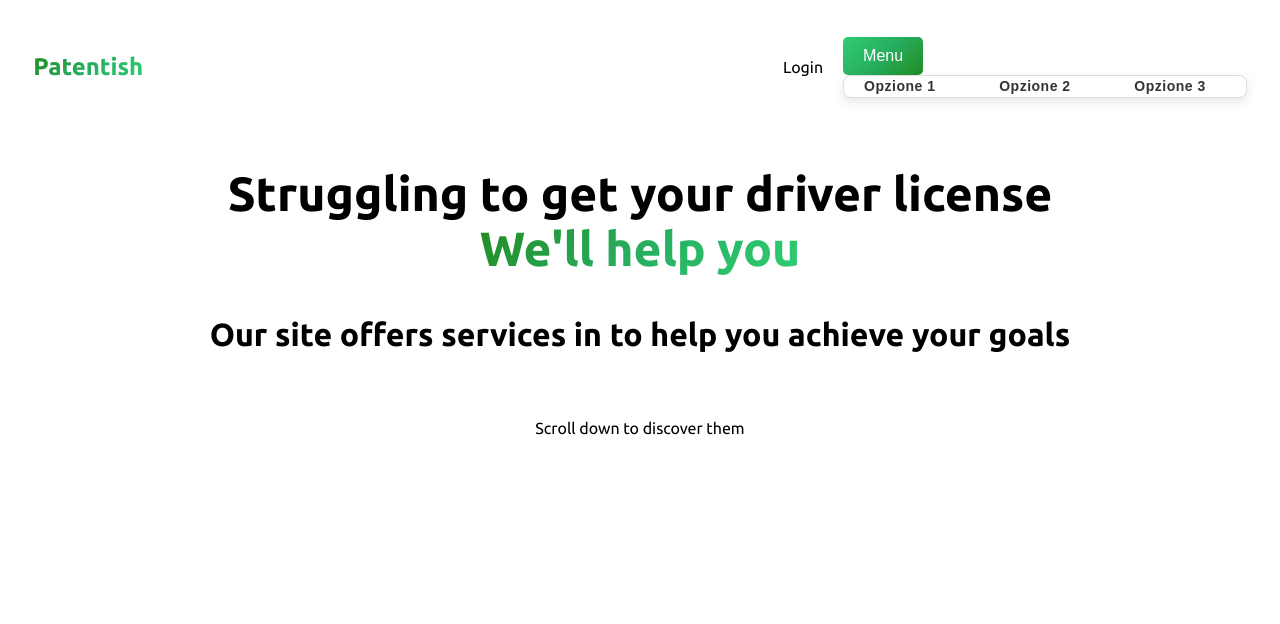
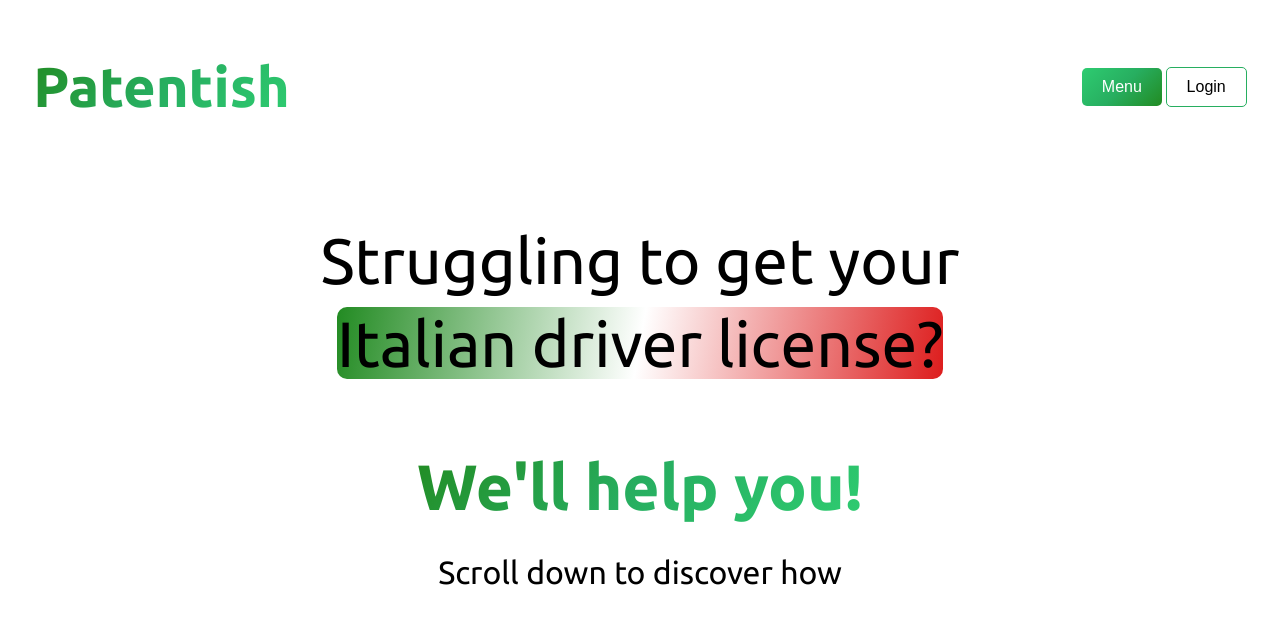
Before and after one commit to aurorar17/patentish, a plain HTML site: page index.html in a window 1280 px wide. Drawn offline with Linux system fonts and the light colour scheme.

Commit message:
title section

```diff
--- a/assets/desktop.css
+++ b/assets/desktop.css
@@ -13,7 +13,7 @@
         display: flex;
         justify-content: space-between;
         align-items: center;
-        padding: 2%;
+        padding: 0 2%;
     }
 
     .nav-container {
@@ -22,7 +22,6 @@
     }
 
     .nav-container a {
-        margin-right: 20px;
         color: black;
         text-decoration: none;
     }
@@ -33,7 +32,27 @@
         -webkit-background-clip: text;
         background-clip: text;
         color: transparent;
+        font-size: 3.5em;
     }
+
+
+    #login-button {
+        display: inline-block;
+        /* Permette al bottone di comportarsi come un elemento inline con padding */
+        padding: 10px 20px;
+        /* Spazio interno del bottone */
+        font-size: 16px;
+        /* Dimensione del testo */
+        font-family: 'Arial', sans-serif;
+        /* Tipo di font */
+        color: #27ae60;
+        /* Colore del testo */
+        border: #27ae60 solid 1px;
+        /* Rimuove il bordo predefinito */
+        border-radius: 5px;
+        background-color: #ffffff;
+    }
+
 
     /* Nel contesto di un menu a discesa, l'uso della proprietà position: relative per il contenitore .menu-container è importante per garantire che il menu a discesa sia posizionato correttamente rispetto al suo genitore. Ecco perché:
 
@@ -54,12 +73,13 @@ position: relative non influisce sul flusso normale del documento, quindi il con
         display: inline-block;
     }
 
-    /* .dropdown-menu {
+    .dropdown-menu {
         display: none;
         position: absolute;
         top: 100%;
         left: 0;
-        background-color: #f9f9f9;
+        margin-left: 10px;
+        background-color: #000000;
         min-width: 160px;
         box-shadow: 0px 8px 16px 0px rgba(0, 0, 0, 0.2);
         z-index: 1;
@@ -67,7 +87,7 @@ position: relative non influisce sul flusso normale del documento, quindi il con
 
     .dropdown-menu a {
         color: black;
-        padding: 12px 16px;
+        padding: 30%;
         text-decoration: none;
         display: block;
     }
@@ -76,86 +96,10 @@ position: relative non influisce sul flusso normale del documento, quindi il con
         background-color: #f1f1f1;
     }
 
-    /* Mostra il menu a discesa quando si passa sopra il contenitore
+    /* Mostra il menu a discesa quando si passa sopra il contenitore */
     .menu-container:hover .dropdown-menu {
         display: block;
-    } */
-
-    .dropdown-menu {
-        background-color: #ffffff;
-        /* Colore più chiaro per un look pulito */
-        border-radius: 8px;
-        /* Aggiungi angoli arrotondati */
-        min-width: 180px;
-        /* Leggermente più largo per dare spazio */
-        box-shadow: 0px 8px 16px rgba(0, 0, 0, 0.1);
-        /* Ombra più soft */
     }
-
-    .dropdown-menu a {
-        color: #333333;
-        /* Testo leggermente più scuro */
-        padding: 14px 20px;
-        /* Più spazio intorno agli elementi */
-        font-family: 'Arial', sans-serif;
-        /* Scegli un font moderno */
-        font-size: 14px;
-        /* Riduci leggermente la dimensione del testo */
-        font-weight: bold;
-        /* Rendi il testo più visibile */
-        transition: background-color 0.3s ease;
-        /* Aggiungi transizioni fluide */
-    }
-
-    .dropdown-menu a:hover {
-        background-color: #ececec;
-        /* Colore hover più soft */
-    }
-
-    .dropdown-menu {
-        transition: opacity 0.3s ease, transform 0.3s ease;
-        opacity: 0;
-        transform: translateY(-10px);
-        /* Inizialmente nascosto leggermente in alto */
-    }
-
-    .menu-container:hover .dropdown-menu {
-        display: block;
-        opacity: 1;
-        transform: translateY(0);
-        /* Scende con una transizione fluida */
-    }
-
-    .dropdown-menu a {
-        letter-spacing: 0.5px;
-        /* Aumenta leggermente lo spazio tra le lettere */
-        line-height: 1.5;
-        /* Aggiungi altezza della linea per migliorare la leggibilità */
-    }
-
-    .dropdown-menu {
-        animation: slideIn 0.3s ease forwards;
-    }
-
-    @keyframes slideIn {
-        from {
-            opacity: 0;
-            transform: translateY(-20px);
-        }
-
-        to {
-            opacity: 1;
-            transform: translateY(0);
-        }
-    }
-
-    .dropdown-menu {
-        border: 1px solid #dddddd;
-        /* Bordo leggero e discreto */
-        box-shadow: 0px 4px 12px rgba(0, 0, 0, 0.1);
-        /* Ombra più delicata */
-    }
-
 
     .button {
         display: inline-block;
@@ -218,18 +162,30 @@ position: relative non influisce sul flusso normale del documento, quindi il con
 
     /* TITOLO */
 
+    #title1 {
+        font-size: 0.5em;
+        font-weight: normal;
+    }
+
     .title-container {
         text-align: center;
     }
 
     h2 {
-        font-size: 3em;
-        font-weight: bold;
+        font-size: 4em;
+        font-weight: normal;
+        line-height: 130%;
     }
 
     h3 {
-        font-size: 2em;
+        font-size: 4em;
         font-weight: bold;
+
+    }
+
+    .italian {
+        background: linear-gradient(100deg, #228B22, #ffffff, #dd1d1d);
+        border-radius: 10px;
     }
 
     .special-effect {
@@ -238,6 +194,7 @@ position: relative non influisce sul flusso normale del documento, quindi il con
         -webkit-background-clip: text;
         background-clip: text;
         color: transparent;
+        margin-bottom: 0;
     }
 
 
--- a/index.html
+++ b/index.html
@@ -23,7 +23,6 @@
             <div class="nav">
                 <h1>Patentish</h1>
                 <div class="nav-container">
-                    <a href="#">Login</a></li>
                     <div class="menu-container">
                         <button class="button">Menu</button>
                         <div class="dropdown-menu">
@@ -31,6 +30,7 @@
                             <a href="#">Opzione 2</a>
                             <a href="#">Opzione 3</a>
                         </div>
+                        <button id="login-button"><a href="#">Login</a></button>
                     </div>
                 </div>
             </div>
@@ -38,18 +38,13 @@
     </header>
 
     <main>
-        <div class="title-container">
-            <h2>Struggling to get your driver license <br><span class="special-effect">We'll help you</span></h2>
-            <h3>Our site offers services in to
-                help you
-                achieve your goals</h3>
-            <div id="title-foto">
-                <img src="" alt="">
+        <section class="title-container">
+            <h2>Struggling to get your <br> <span class="italian">Italian driver license?</span> </h2>
+            <div class="title2">
+                <h3><span class="special-effect">We'll help
+                        you! </span><br><span id="title1">Scroll down to discover how</span> </h3>
             </div>
-            <div>
-                <p>Scroll down to discover them</p>
-            </div>
-        </div>
+        </section>
 
 
 
```
